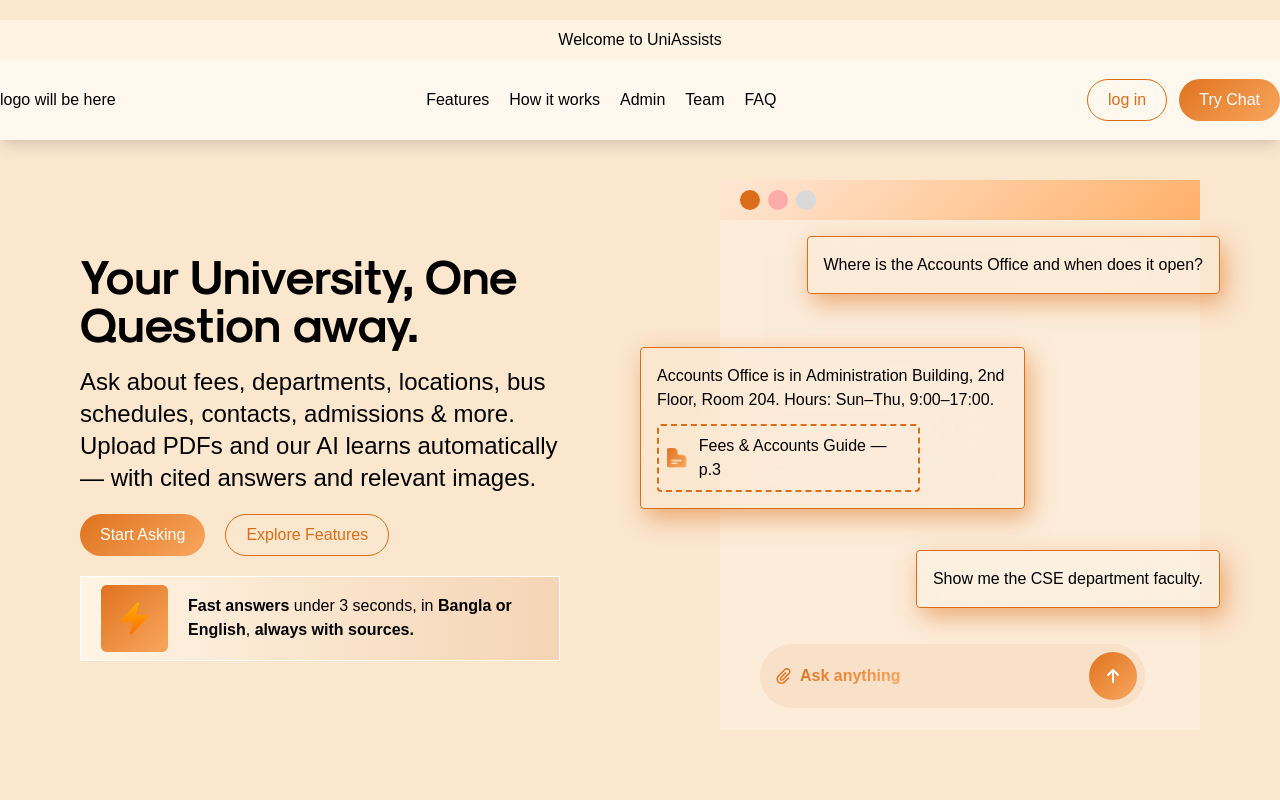
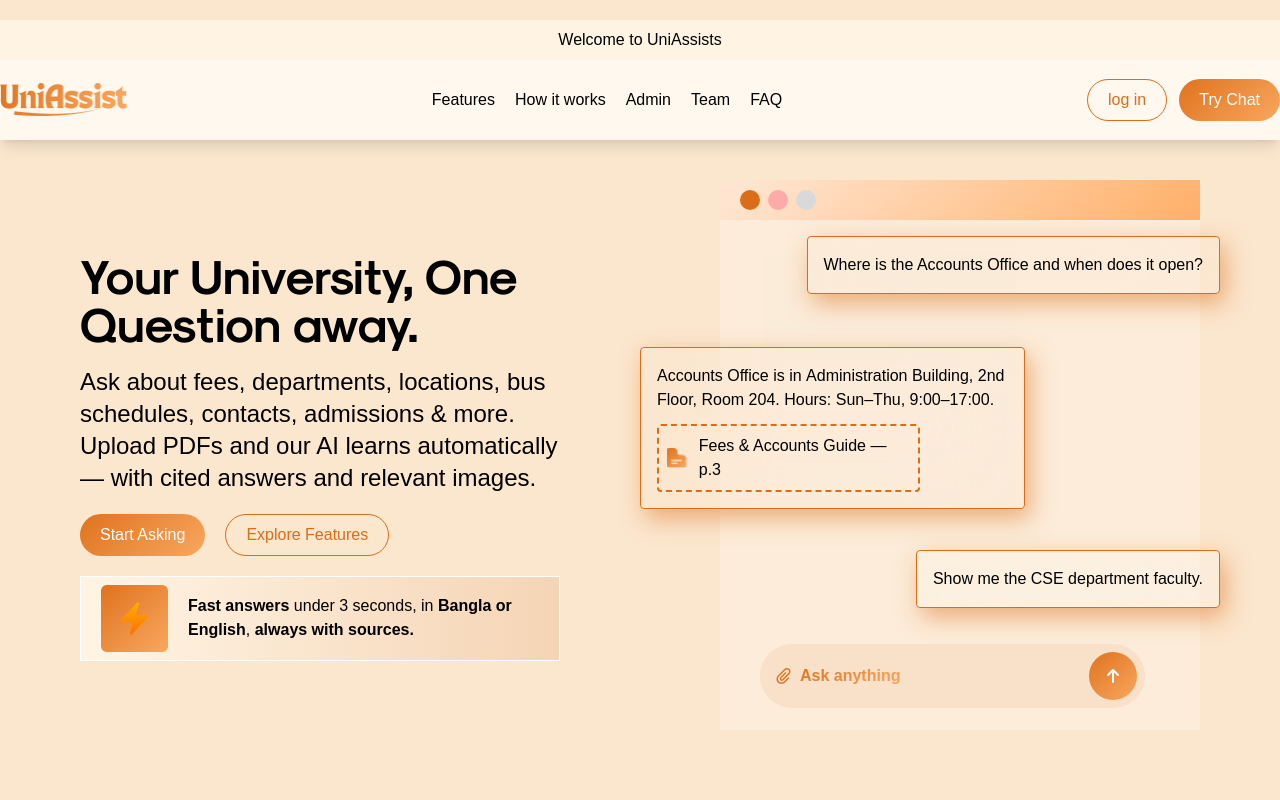
Before and after one commit to NafisOfficial/UniAssits, a Next.js app: page / in a window 1280 px wide. Shown: the top 800 px of the page. Built offline with nearby package versions, Linux system fonts and the light colour scheme.

Commit message:
update navbar

```diff
--- a/src/app/(site)/landing/Navbar.tsx
+++ b/src/app/(site)/landing/Navbar.tsx
@@ -1,6 +1,7 @@
 "use client";
 import { BtnGradient } from "@/components/common/ui/buttons/BtnGradient";
 import { BtnOutline } from "@/components/common/ui/buttons/BtnOutline";
+import Image from "next/image";
 
 export const Navbar = () => {
   const handleLogin = () => {
@@ -14,7 +15,9 @@
   return (
     <div className="bg-[#FFF8EF] shadow-lg">
       <div className="flex justify-between items-center container mx-auto">
-        <div className="">logo will be here</div>
+        <div className="">
+          <Image src={"/logo/logo.png"} alt="logo" width={127} height={33} />
+        </div>
         <div className="flex items-center gap-5 py-7">
           <p className="cursor-pointer">Features</p>
           <p className="cursor-pointer">How it works</p>
```
